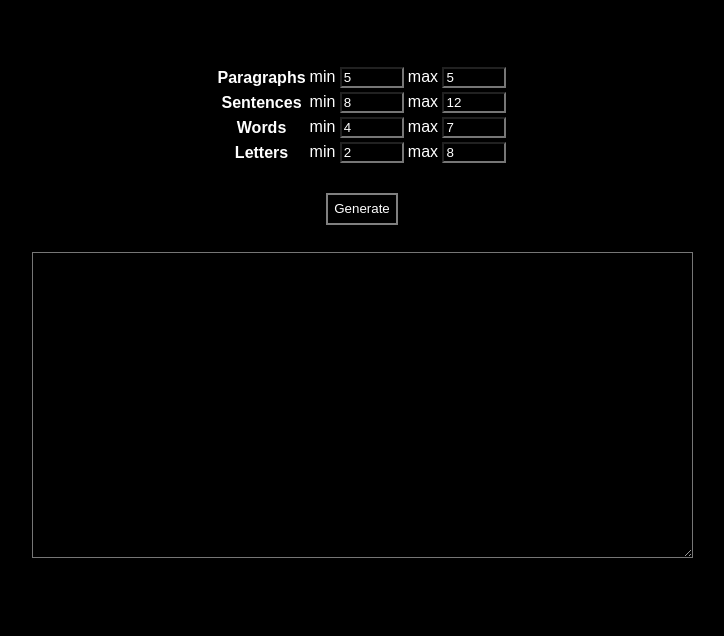
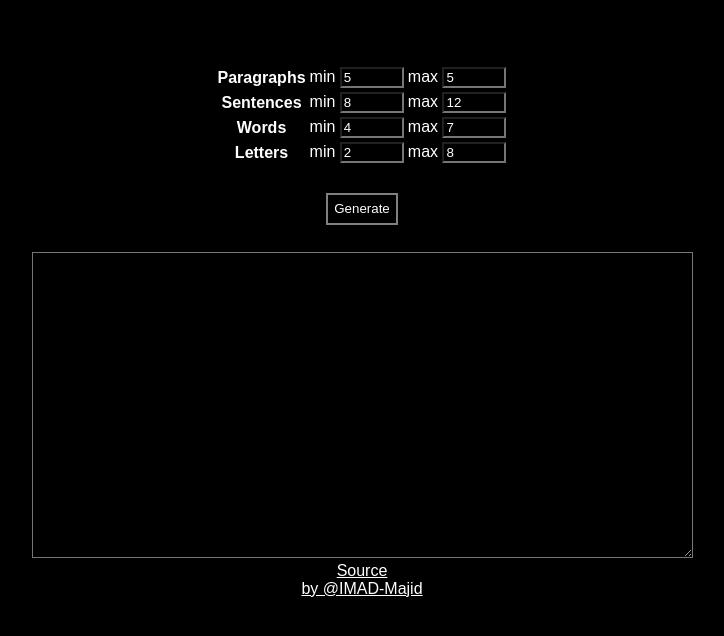
Before and after one commit to IMAD-Majid/Placeholder-Text-generator, a plain HTML site: page index.html in a window 1280 px wide. Shown: the whole page, without its empty margins (278-1002 px from the left). Drawn offline with Linux system fonts and the light colour scheme.

Commit message:
Update index.html

```diff
--- a/index.html
+++ b/index.html
@@ -16,6 +16,9 @@
 				padding:0.5em;
 				border:2px solid grey;
 				margin:2em 0;
+			}
+			a{
+				display:block;
 			}
 		</style>
 	</head>
@@ -58,6 +61,10 @@
 		<div>
 			<textarea id="output" readonly rows="20" cols="80"></textarea>
 		</div>
+		<footer>
+			<a href="https://github.com/IMAD-Majid/Placeholder-Text-generator">Source</a>
+			<a href="https://github.com/IMAD-Majid">by @IMAD-Majid</a>
+		</footer>
 	</body>
 	<script src="main.js"></script>
 </html>
```
